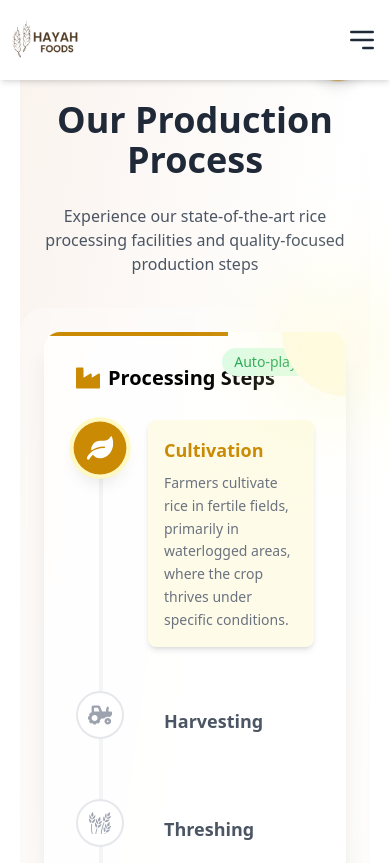
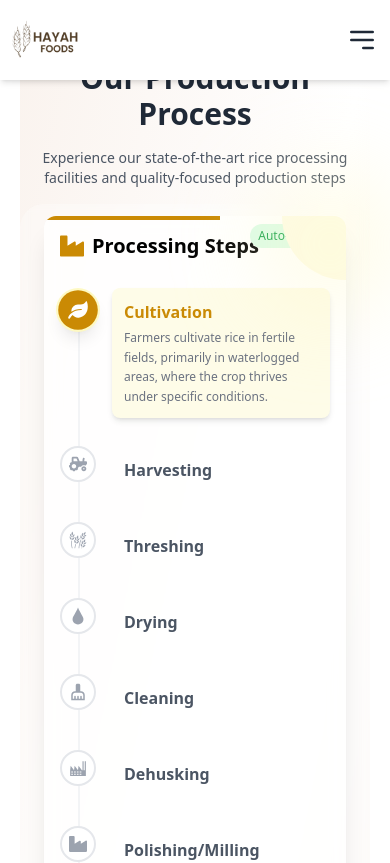
Before and after one commit to ALHAYAHEEXPORTS/ALHAYAHEXPORTS-FRONT-END-, a React (Create React App) app: page /ProcessStep in a window 390 px wide. Shown: the top 863 px of the page. Built offline with nearby package versions, Linux system fonts and the light colour scheme; no server answers.

Commit message:
improved responsiveness for small screens

```diff
--- a/src/conponents/ProductionProcess.js
+++ b/src/conponents/ProductionProcess.js
@@ -96,39 +96,39 @@ const ProductionProcess = () => {
   };
 
   return (
-    <div className="min-h-screen bg-gradient-to-br from-[#faf3ee] via-white to-[#faf3ee] py-12">
-      {/* Header Section */}
+    <div className="min-h-screen bg-gradient-to-br from-[#faf3ee] via-white to-[#faf3ee] py-6 sm:py-12">
+      {/* Header Section - Improved mobile spacing */}
       <motion.div
-        className="text-center py-8 md:py-12"
+        className="text-center py-4 sm:py-8 md:py-12 px-4 sm:px-6"
         initial={{ opacity: 0, y: -20 }}
         animate={{ opacity: 1, y: 0 }}
         transition={{ duration: 0.6 }}
       >
-        <h2 className="text-4xl font-bold text-gray-800 mb-6">
+        <h2 className="text-3xl sm:text-4xl font-bold text-gray-800 mb-4 sm:mb-6">
           Our Production Process
         </h2>
-        <p className="text-gray-600 max-w-3xl mx-auto px-6">
+        <p className="text-sm sm:text-base text-gray-600 max-w-3xl mx-auto">
           Experience our state-of-the-art rice processing facilities and quality-focused production steps
         </p>
       </motion.div>
 
-      {/* Main Content Container - Updated for seamless look */}
-      <div className="relative max-w-8xl mx-auto">
+      {/* Main Content Container - Mobile optimized */}
+      <div className="relative max-w-8xl mx-auto px-3 sm:px-6">
         {/* Background Blur Effect */}
         <div className="absolute inset-0 bg-white/30 backdrop-blur-sm rounded-3xl"></div>
 
-        <div className="relative grid grid-cols-1 lg:grid-cols-2 gap-6 lg:gap-8 p-6 md:p-8">
-          {/* Left Section - Process Steps */}
+        <div className="relative grid grid-cols-1 lg:grid-cols-2 gap-4 sm:gap-6 lg:gap-8 p-3 sm:p-6 md:p-8">
+          {/* Left Section - Process Steps - Mobile optimized */}
           <div
-            className="bg-white/80 backdrop-blur rounded-2xl shadow-xl p-8 md:p-10 relative overflow-hidden"
+            className="bg-white/80 backdrop-blur rounded-xl sm:rounded-2xl shadow-xl p-4 sm:p-8 md:p-10 relative overflow-hidden"
             onMouseEnter={handleMouseEnter}
             onMouseLeave={handleMouseLeave}
           >
             {/* Add auto-progress indicator */}
-            <div className="absolute top-4 right-4 flex items-center gap-2">
+            <div className="absolute top-2 right-2 sm:top-4 sm:right-4 flex items-center gap-2">
               <button
                 onClick={() => setIsPaused(!isPaused)}
-                className={`text-sm px-3 py-1 rounded-full transition-colors
+                className={`text-xs sm:text-sm px-2 sm:px-3 py-1 rounded-full transition-colors
                   ${isPaused
                     ? 'bg-yellow-100 text-yellow-600'
                     : 'bg-green-100 text-green-600'
@@ -162,9 +162,9 @@ const ProductionProcess = () => {
             <div className="absolute top-0 right-0 w-32 h-32 bg-yellow-50 rounded-full -mr-16 -mt-16" />
             <div className="absolute bottom-0 left-0 w-32 h-32 bg-yellow-50 rounded-full -ml-16 -mb-16" />
 
-            <motion.div className="relative">
+            <motion.div className="relative mt-8 sm:mt-0">
               {/* Vertical Progress Line - Adjusted position */}
-              <div className="absolute left-[23px] top-0 bottom-0 w-1 bg-gray-100 rounded-full">
+              <div className="absolute left-[18px] sm:left-[23px] top-0 bottom-0 w-0.5 sm:w-1 bg-gray-100 rounded-full">
                 <motion.div
                   className="w-full bg-yellow-600 rounded-full"
                   style={{
@@ -179,7 +179,7 @@ const ProductionProcess = () => {
                 <motion.div
                   key={index}
                   className={`
-                    relative flex items-start mb-10 cursor-pointer group
+                    relative flex items-start mb-6 sm:mb-10 cursor-pointer group
                     ${index === activeStep ? 'z-10' : 'z-0'}
                   `}
                   onClick={() => setActiveStep(index)}
@@ -191,10 +191,10 @@ const ProductionProcess = () => {
                   <div
                     className={`
                       relative flex items-center justify-center
-                      w-12 h-12 aspect-square rounded-full
+                      w-9 h-9 sm:w-12 sm:h-12 aspect-square rounded-full
                       flex-shrink-0 transition-all duration-500 transform
                       ${index === activeStep
-                        ? 'bg-yellow-600 text-white scale-110 shadow-lg ring-4 ring-yellow-100'
+                        ? 'bg-yellow-600 text-white scale-110 shadow-lg ring-2 sm:ring-4 ring-yellow-100'
                         : index < activeStep
                           ? 'bg-green-500 text-white'
                           : 'bg-white text-gray-400 border-2 border-gray-200'
@@ -203,11 +203,11 @@ const ProductionProcess = () => {
                     `}
                   >
                     {/* Icon container with fixed size */}
-                    <div className="w-6 h-6 flex items-center justify-center">
+                    <div className="w-4 h-4 sm:w-6 sm:h-6 flex items-center justify-center">
                       {index < activeStep ? (
-                        <FiCheck className="w-5 h-5" />
+                        <FiCheck className="w-4 h-4 sm:w-5 sm:h-5" />
                       ) : (
-                        stepIcons[step.title]
+                        <span className="scale-75 sm:scale-100">{stepIcons[step.title]}</span>
                       )}
                     </div>
                   </div>
@@ -215,7 +215,7 @@ const ProductionProcess = () => {
                   {/* Step Content Card with improved spacing */}
                   <div
                     className={`
-                      ml-6 p-4 rounded-lg transition-all duration-300 flex-grow
+                      ml-4 sm:ml-6 p-3 sm:p-4 rounded-lg transition-all duration-300 flex-grow
                       ${index === activeStep
                         ? 'bg-yellow-50 shadow-md transform -translate-y-1'
                         : 'bg-transparent'
@@ -224,7 +224,7 @@ const ProductionProcess = () => {
                     `}
                   >
                     <h3 className={`
-                      font-semibold text-lg mb-2 transition-colors duration-300
+                      font-semibold text-base sm:text-lg mb-1 sm:mb-2 transition-colors duration-300
                       ${index === activeStep ? 'text-yellow-600' : 'text-gray-600'}
                     `}>
                       {step.title}
@@ -232,7 +232,7 @@ const ProductionProcess = () => {
                     <AnimatePresence mode="wait">
                       {activeStep === index && (
                         <motion.p
-                          className="text-sm text-gray-500 leading-relaxed"
+                          className="text-xs sm:text-sm text-gray-500 leading-relaxed"
                           initial={{ opacity: 0, height: 0 }}
                           animate={{ opacity: 1, height: "auto" }}
                           exit={{ opacity: 0, height: 0 }}
@@ -248,8 +248,8 @@ const ProductionProcess = () => {
             </motion.div>
           </div>
 
-          {/* Right Section - Mill Images - Updated sizing and styling */}
-          <div className="bg-white/80 backdrop-blur rounded-2xl shadow-xl p-6 md:p-8 flex flex-col">
+          {/* Right Section - Mill Images - Mobile optimized */}
+          <div className="bg-white/80 backdrop-blur rounded-xl sm:rounded-2xl shadow-xl p-4 sm:p-6 md:p-8 flex flex-col">
             <div className="flex items-center gap-2 mb-6">
               <BsFillBuildingsFill className="text-yellow-600 text-2xl" />
               <h3 className="text-xl font-semibold">Our Facilities</h3>
@@ -303,9 +303,10 @@ const ProductionProcess = () => {
         <div className="absolute -bottom-10 -left-10 w-40 h-40 bg-yellow-100/30 rounded-full blur-2xl"></div>
       </div>
 
-      {/* Progress Indicator - Updated styling */}
+      {/* Progress Indicator - Mobile optimized */}
       <motion.div
-        className="fixed top-6 right-6 w-14 h-14 rounded-full bg-yellow-600/90 backdrop-blur
+        className="fixed top-4 right-4 sm:top-6 sm:right-6 w-10 h-10 sm:w-14 sm:h-14 rounded-full
+                  bg-yellow-600/90 backdrop-blur text-sm sm:text-base
                   flex items-center justify-center text-white font-bold shadow-lg"
         animate={{
           scale: [1, 1.1, 1],
```
